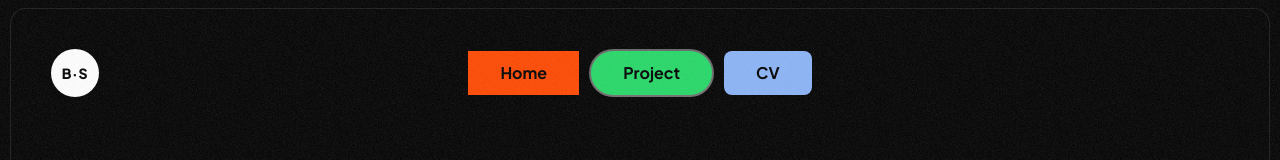
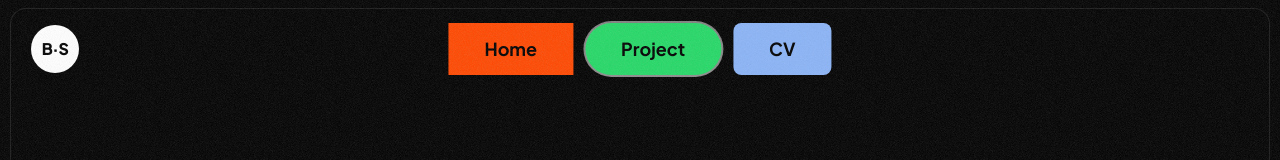
Before and after one commit to btehub-solutions/portfolio_bensam, a Next.js app: page / in a window 1280 px wide. Both pictures are taken after a click on the button "Project". Shown: the top 160 px of the page. Built offline with nearby package versions, Linux system fonts and the light colour scheme; a web font is replaced by a local one.

Commit message:
Unify navbar layout, sizing and active state across all pages

```diff
--- a/src/App.tsx
+++ b/src/App.tsx
@@ -1845,46 +1845,15 @@ function ProjectsArchivePage({
       {/* Top Archive Hero Frame with film grain and pure black bg */}
       <div className="w-full px-2 sm:px-2.5 pt-2 pb-2.5">
         <section
-          className="film-grain relative w-full min-h-[500px] md:min-h-[600px] rounded-xl md:rounded-2xl overflow-hidden shadow-2xl bg-black border border-white/10 flex flex-col justify-between p-5 sm:p-7 md:p-10 select-none"
+          className="film-grain relative w-full min-h-[460px] sm:min-h-[520px] md:min-h-[600px] rounded-xl md:rounded-2xl overflow-hidden shadow-2xl bg-black border border-white/10 flex flex-col justify-between p-5 sm:p-7 md:p-10 select-none"
         >
-          {/* Top Header Row with Left B·S Badge and Centered 3-Button Navbar */}
-          <div className="relative z-30 flex items-center justify-between w-full">
-            <button
-              onClick={onNavigateHome}
-              className="w-11 h-11 md:w-12 md:h-12 rounded-full bg-white text-black font-extrabold flex items-center justify-center text-xs md:text-sm tracking-wider shadow-lg hover:scale-105 transition-transform cursor-pointer shrink-0"
-              style={{ fontFamily: "var(--font-display)" }}
-            >
-              B·S
-            </button>
-
-            {/* Centered Large 3-Button Navbar */}
-            <div className="flex items-center gap-1 sm:gap-1.5 md:gap-3 mx-auto">
-              <button
-                onClick={onNavigateHome}
-                className="bg-[#FF4800] text-black font-bold text-[10px] sm:text-xs md:text-base px-2.5 sm:px-4 md:px-8 py-1.5 sm:py-2 md:py-2.5 rounded-none shadow-md hover:brightness-110 active:scale-95 transition-all cursor-pointer text-center"
-                style={{ fontFamily: "var(--font-body)" }}
-              >
-                Home
-              </button>
-
-              <button
-                className="bg-[#22C55E] text-black font-bold text-[10px] sm:text-xs md:text-base px-2.5 sm:px-4 md:px-8 py-1.5 sm:py-2 md:py-2.5 rounded-full shadow-md brightness-110 ring-2 ring-white/40 transition-all cursor-default text-center"
-                style={{ fontFamily: "var(--font-body)" }}
-              >
-                Project
-              </button>
-
-              <button
-                onClick={onOpenCV}
-                className="bg-[#8BB4F7] text-black font-bold text-[10px] sm:text-xs md:text-base px-2.5 sm:px-4 md:px-8 py-1.5 sm:py-2 md:py-2.5 rounded-lg shadow-md hover:brightness-110 active:scale-95 transition-all cursor-pointer text-center"
-                style={{ fontFamily: "var(--font-body)" }}
-              >
-                CV
-              </button>
-            </div>
-
-            <div className="w-11 md:w-12 shrink-0" />
-          </div>
+          {/* Top Shared Navbar with Project Active Highlight */}
+          <Navbar
+            activeView="projects"
+            onNavigateHome={onNavigateHome}
+            onNavigateProjects={() => window.scrollTo({ top: 0, behavior: "smooth" })}
+            onOpenCV={onOpenCV}
+          />
 
           {/* Centered Massive Display Title: "Projects" */}
           <div className="relative z-10 text-center my-auto py-12 md:py-16 select-none" style={{ lineHeight: 0.82 }}>
@@ -1941,19 +1910,23 @@ function ProjectsArchivePage({
 }
 
 function Navbar({
+  activeView = "home",
+  onNavigateHome,
+  onNavigateProjects,
   onOpenCV,
-  onNavigateToProjects,
 }: {
-  onOpenCV: () => void;
-  onNavigateToProjects?: () => void;
+  activeView?: "home" | "projects" | "cv";
+  onNavigateHome?: () => void;
+  onNavigateProjects?: () => void;
+  onOpenCV?: () => void;
 }) {
   return (
     <div className="absolute top-3.5 sm:top-4 left-0 right-0 z-30 px-3 sm:px-4 md:px-5 flex items-center justify-between pointer-events-none">
 
       {/* Brand Badge — hidden on mobile, visible sm+ */}
-      <a
-        href="#home"
-        className="hidden sm:flex w-11 h-11 md:w-12 md:h-12 rounded-full bg-white items-center justify-center shrink-0 shadow-lg hover:scale-105 transition-transform pointer-events-auto cursor-pointer"
+      <button
+        onClick={onNavigateHome}
+        className="hidden sm:flex w-11 h-11 md:w-12 md:h-12 rounded-full bg-white items-center justify-center shrink-0 shadow-lg hover:scale-105 active:scale-95 transition-transform pointer-events-auto cursor-pointer"
         title="Ben Sam Portfolio"
       >
         <span
@@ -1962,28 +1935,34 @@ function Navbar({
         >
           B·S
         </span>
-      </a>
+      </button>
 
       {/* On mobile: buttons fill full width centered. On sm+: buttons are absolutely centred over the navbar */}
       {/* Mobile row — flex centered, no badge competing */}
       <div className="flex sm:hidden items-center justify-center w-full gap-2 pointer-events-auto">
-        <a
-          href="#home"
-          className="bg-[#FF4800] text-black font-bold text-sm px-5 py-2 rounded-none shadow-md hover:brightness-110 active:scale-95 transition-all text-center"
+        <button
+          onClick={onNavigateHome}
+          className={`bg-[#FF4800] text-black font-bold text-sm px-5 py-2 rounded-none shadow-md transition-all text-center cursor-pointer ${
+            activeView === "home" ? "brightness-110 ring-2 ring-white/50" : "hover:brightness-110 active:scale-95"
+          }`}
           style={{ fontFamily: "var(--font-body)" }}
         >
           Home
-        </a>
+        </button>
         <button
-          onClick={onNavigateToProjects}
-          className="bg-[#22C55E] text-black font-bold text-sm px-5 py-2 rounded-full shadow-md hover:brightness-110 active:scale-95 transition-all cursor-pointer text-center"
+          onClick={onNavigateProjects}
+          className={`bg-[#22C55E] text-black font-bold text-sm px-5 py-2 rounded-full shadow-md transition-all cursor-pointer text-center ${
+            activeView === "projects" ? "brightness-110 ring-2 ring-white/50" : "hover:brightness-110 active:scale-95"
+          }`}
           style={{ fontFamily: "var(--font-body)" }}
         >
           Project
         </button>
         <button
           onClick={onOpenCV}
-          className="bg-[#8BB4F7] text-black font-bold text-sm px-5 py-2 rounded-lg shadow-md hover:brightness-110 active:scale-95 transition-all cursor-pointer text-center"
+          className={`bg-[#8BB4F7] text-black font-bold text-sm px-5 py-2 rounded-lg shadow-md transition-all cursor-pointer text-center ${
+            activeView === "cv" ? "brightness-110 ring-2 ring-white/50" : "hover:brightness-110 active:scale-95"
+          }`}
           style={{ fontFamily: "var(--font-body)" }}
         >
           CV
@@ -1992,28 +1971,37 @@ function Navbar({
 
       {/* Desktop/tablet row — absolute centred over the badge-equipped navbar */}
       <div className="hidden sm:flex absolute left-1/2 -translate-x-1/2 items-center gap-2 md:gap-3 pointer-events-auto">
-        <a
-          href="#home"
-          className="bg-[#FF4800] text-black font-bold text-sm md:text-base lg:text-lg px-5 md:px-7 lg:px-9 py-2.5 md:py-3 rounded-none shadow-md hover:brightness-110 active:scale-95 transition-all text-center"
+        <button
+          onClick={onNavigateHome}
+          className={`bg-[#FF4800] text-black font-bold text-sm md:text-base lg:text-lg px-5 md:px-7 lg:px-9 py-2.5 md:py-3 rounded-none shadow-md transition-all text-center cursor-pointer ${
+            activeView === "home" ? "brightness-110 ring-2 ring-white/50" : "hover:brightness-110 active:scale-95"
+          }`}
           style={{ fontFamily: "var(--font-body)" }}
         >
           Home
-        </a>
+        </button>
         <button
-          onClick={onNavigateToProjects}
-          className="bg-[#22C55E] text-black font-bold text-sm md:text-base lg:text-lg px-5 md:px-7 lg:px-9 py-2.5 md:py-3 rounded-full shadow-md hover:brightness-110 active:scale-95 transition-all cursor-pointer text-center"
+          onClick={onNavigateProjects}
+          className={`bg-[#22C55E] text-black font-bold text-sm md:text-base lg:text-lg px-5 md:px-7 lg:px-9 py-2.5 md:py-3 rounded-full shadow-md transition-all cursor-pointer text-center ${
+            activeView === "projects" ? "brightness-110 ring-2 ring-white/50" : "hover:brightness-110 active:scale-95"
+          }`}
           style={{ fontFamily: "var(--font-body)" }}
         >
           Project
         </button>
         <button
           onClick={onOpenCV}
-          className="bg-[#8BB4F7] text-black font-bold text-sm md:text-base lg:text-lg px-5 md:px-7 lg:px-9 py-2.5 md:py-3 rounded-lg shadow-md hover:brightness-110 active:scale-95 transition-all cursor-pointer text-center"
+          className={`bg-[#8BB4F7] text-black font-bold text-sm md:text-base lg:text-lg px-5 md:px-7 lg:px-9 py-2.5 md:py-3 rounded-lg shadow-md transition-all cursor-pointer text-center ${
+            activeView === "cv" ? "brightness-110 ring-2 ring-white/50" : "hover:brightness-110 active:scale-95"
+          }`}
           style={{ fontFamily: "var(--font-body)" }}
         >
           CV
         </button>
       </div>
+
+      {/* Right Spacer for balance on desktop */}
+      <div className="hidden sm:block w-11 md:w-12 shrink-0 pointer-events-none" />
     </div>
   );
 }
@@ -2067,7 +2055,12 @@ function Hero({
         <div className="absolute inset-0 bg-radial-gradient from-transparent via-black/10 to-black/60 pointer-events-none" />
 
         {/* Navigation Bar inside the Framed Hero */}
-        <Navbar onOpenCV={onOpenCV} onNavigateToProjects={onNavigateToProjects} />
+        <Navbar
+          activeView="home"
+          onNavigateHome={() => window.scrollTo({ top: 0, behavior: "smooth" })}
+          onNavigateProjects={onNavigateToProjects}
+          onOpenCV={onOpenCV}
+        />
 
       </section>
     </div>
@@ -2092,45 +2085,18 @@ function CVPage({
     <div className="min-h-screen bg-black text-white film-grain">
       {/* Top Header Navbar Frame */}
       <div className="no-print w-full px-2 sm:px-2.5 pt-2 pb-2.5">
-        <div className="film-grain relative w-full rounded-xl md:rounded-2xl overflow-hidden shadow-2xl bg-black border border-white/10 px-4 sm:px-8 py-5 flex items-center justify-between">
-          <button
-            onClick={onNavigateHome}
-            className="w-11 h-11 md:w-12 md:h-12 rounded-full bg-white text-black font-extrabold flex items-center justify-center text-xs md:text-sm tracking-wider shadow-lg hover:scale-105 transition-transform cursor-pointer shrink-0"
-            style={{ fontFamily: "var(--font-display)" }}
-          >
-            B·S
-          </button>
-
-          {/* Centered Large 3-Button Navbar */}
-          <div className="flex items-center gap-1 sm:gap-1.5 md:gap-3">
-            <button
-              onClick={onNavigateHome}
-              className="bg-[#FF4800] text-black font-bold text-[10px] sm:text-xs md:text-base px-2.5 sm:px-4 md:px-8 py-1.5 sm:py-2 md:py-2.5 rounded-none shadow-md hover:brightness-110 active:scale-95 transition-all cursor-pointer text-center"
-              style={{ fontFamily: "var(--font-body)" }}
-            >
-              Home
-            </button>
-
-            <button
-              onClick={onNavigateProjects}
-              className="bg-[#22C55E] text-black font-bold text-[10px] sm:text-xs md:text-base px-2.5 sm:px-4 md:px-8 py-1.5 sm:py-2 md:py-2.5 rounded-full shadow-md hover:brightness-110 active:scale-95 transition-all cursor-pointer text-center"
-              style={{ fontFamily: "var(--font-body)" }}
-            >
-              Project
-            </button>
-
-            <button
-              className="bg-[#8BB4F7] text-black font-bold text-[10px] sm:text-xs md:text-base px-2.5 sm:px-4 md:px-8 py-1.5 sm:py-2 md:py-2.5 rounded-lg shadow-md brightness-110 ring-2 ring-white/40 transition-all cursor-default text-center"
-              style={{ fontFamily: "var(--font-body)" }}
-            >
-              CV
-            </button>
-          </div>
-
-          <div className="flex items-center gap-2">
+        <div className="film-grain relative w-full min-h-[72px] sm:min-h-[80px] rounded-xl md:rounded-2xl overflow-hidden shadow-2xl bg-black border border-white/10 px-4 sm:px-8 py-4 flex items-center justify-between">
+          <Navbar
+            activeView="cv"
+            onNavigateHome={onNavigateHome}
+            onNavigateProjects={onNavigateProjects}
+            onOpenCV={() => window.scrollTo({ top: 0, behavior: "smooth" })}
+          />
+
+          <div className="hidden lg:flex items-center gap-2 relative z-40 ml-auto pointer-events-auto">
             <button
               onClick={handlePrint}
-              className="hidden sm:inline-flex items-center gap-2 bg-white text-black font-bold text-xs md:text-sm px-4 md:px-5 py-2.5 rounded-full shadow-md hover:bg-white/90 active:scale-95 transition-all cursor-pointer"
+              className="inline-flex items-center gap-2 bg-white text-black font-bold text-xs md:text-sm px-4 md:px-5 py-2.5 rounded-full shadow-md hover:bg-white/90 active:scale-95 transition-all cursor-pointer"
             >
               <DownloadSimple size={18} weight="bold" />
               <span>Download PDF</span>
```
